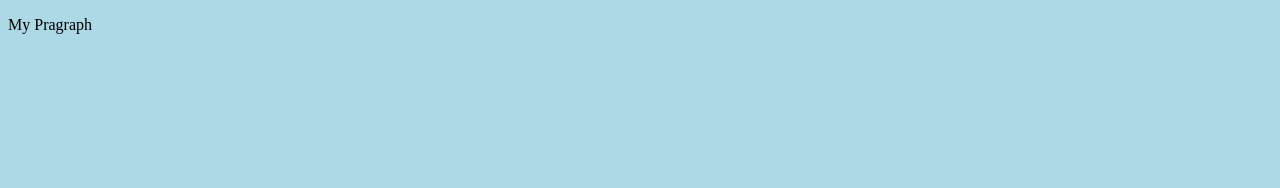
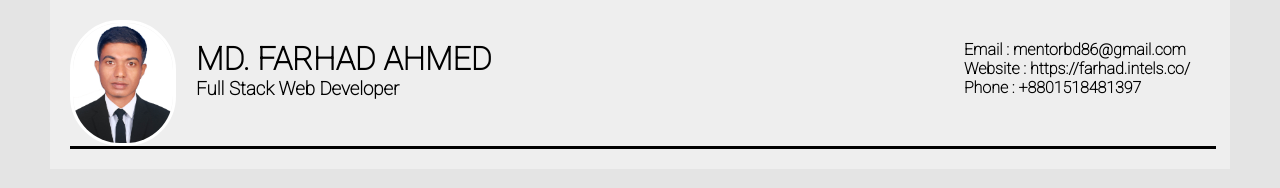
Before and after one commit to Farhad-97/cv-project, a plain HTML site: page index.html in a window 1280 px wide. Drawn offline with Linux system fonts and the light colour scheme.

Commit message:
3 file change

```diff
--- a/css/mylsyle.css
+++ b/css/mylsyle.css
@@ -1,3 +1,61 @@
-body {
-    background-color: lightblue;
+/* default use  */
+*{
+    margin: 0;
+    padding: 0;
 }
+/* body style */
+body{
+    background-color: #e4e4e4;
+    font-family: 'Roboto', sans-serif;
+}
+/* container style */
+.container {
+    max-width: 1140px;
+    background-color: #eee;
+    margin: 0 auto;
+    padding: 20px;
+}
+/* profile img */
+.profile-img {
+    width: 100px;
+    height: 120px;
+    border: 3px solid white;
+    border-radius: 50px;
+    float: left;
+}
+
+/* header style */
+.header-bio {
+    float: left;
+    padding: 20px;
+}
+/* heding style */
+h1,h2,h3,h4,h5,h6 {
+    color: black;
+}
+/* header contact style */
+.header-contact {
+    float: right;
+    padding: 20px;
+}
+/* header-contact a tag style */
+.header-contact a {
+    text-decoration: none;
+    font-weight: bold;
+    color: black;
+}
+.header-contact a:hover {
+    text-decoration: underline;
+    color:  tomato;
+    cursor: pointer;
+}
+.div-clear {
+   clear: both;
+}
+/* horiohntal style */
+hr {
+   border: solid black 3px;
+   width: 100%;
+   margin: auto;
+   border-bottom: none;
+}
--- a/index.html
+++ b/index.html
@@ -5,9 +5,29 @@
     <meta name="viewport" content="width=device-width, initial-scale=1.0">
     <title>Document</title>
     <link rel="stylesheet" href="css/mylsyle.css">
+    <link rel="preconnect" href="https://fonts.googleapis.com">
+<link rel="preconnect" href="https://fonts.gstatic.com" crossorigin>
+<link href="https://fonts.googleapis.com/css2?family=Roboto:wght@100&display=swap" rel="stylesheet">
 </head>
 <body>
-    <p>My Pragraph</p>
+    <div class="container">
+    <header>
+        <img class="profile-img" src="img/4.jpg" alt="no image">
+        <div class="header-bio">
+            <h1>MD. FARHAD AHMED</h1>
+            <h3>Full Stack Web Developer </h3>
+        </div>
+        <div class="header-contact">
+            <p><a href="mailto:mentorbd86@gmail.com">Email : mentorbd86@gmail.com</a></p>
+            <p><a href="http://farhad.intels.co/">Website : https://farhad.intels.co/</a></p>
+            <p><a href="tel:+8801518481397">Phone : +8801518481397</a></p>
+        </div>
+    </header>
+    <div class="div-clear"></div>
+    <hr>
+
+    </div>
+
     <script src="javascript/myscript.js"></script>
 </body>
 </html>
```
Also changed, not shown: img/4.jpg (added).
